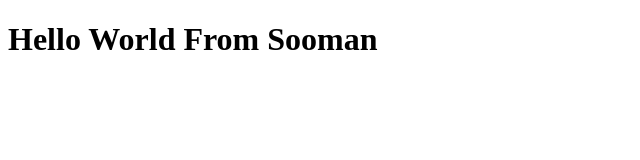
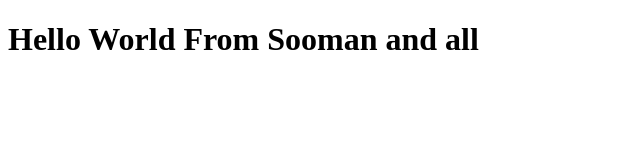
Before and after one commit to sooman-hub/BootCamp2020Sample, a plain HTML site: page index.html in a window 1280 px wide. Shown: the whole page, without its empty margins (0-640 px from the left). Drawn offline with Linux system fonts and the light colour scheme.

Commit message:
updated index.html

```diff
--- a/index.html
+++ b/index.html
@@ -6,6 +6,6 @@
     <title>Document</title>
 </head>
 <body>
-    <h1>Hello World From Sooman</h1>
+    <h1>Hello World From Sooman and all</h1>
 </body>
 </html>
```
